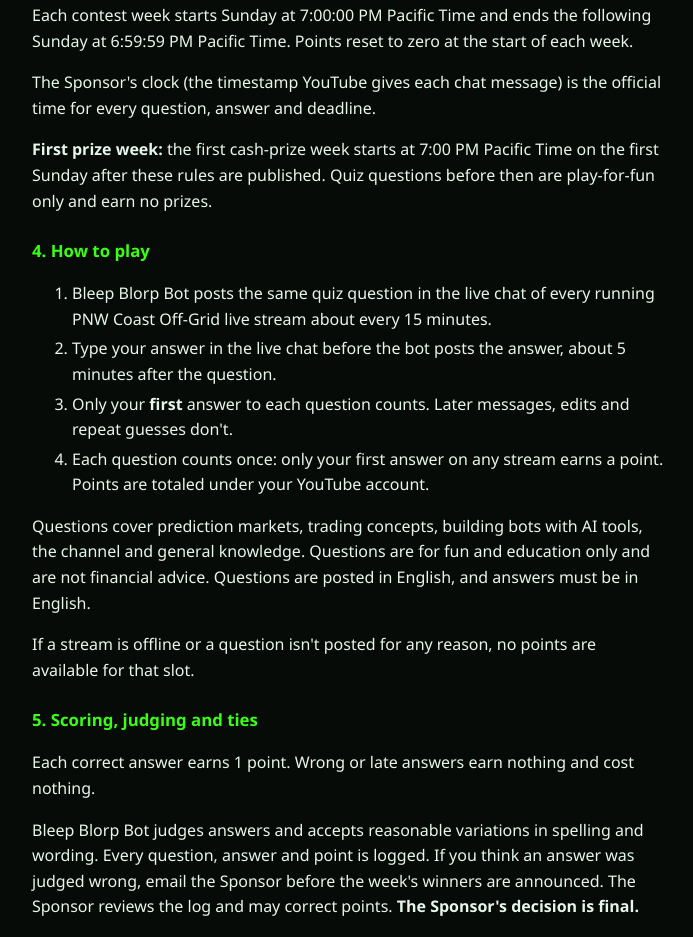
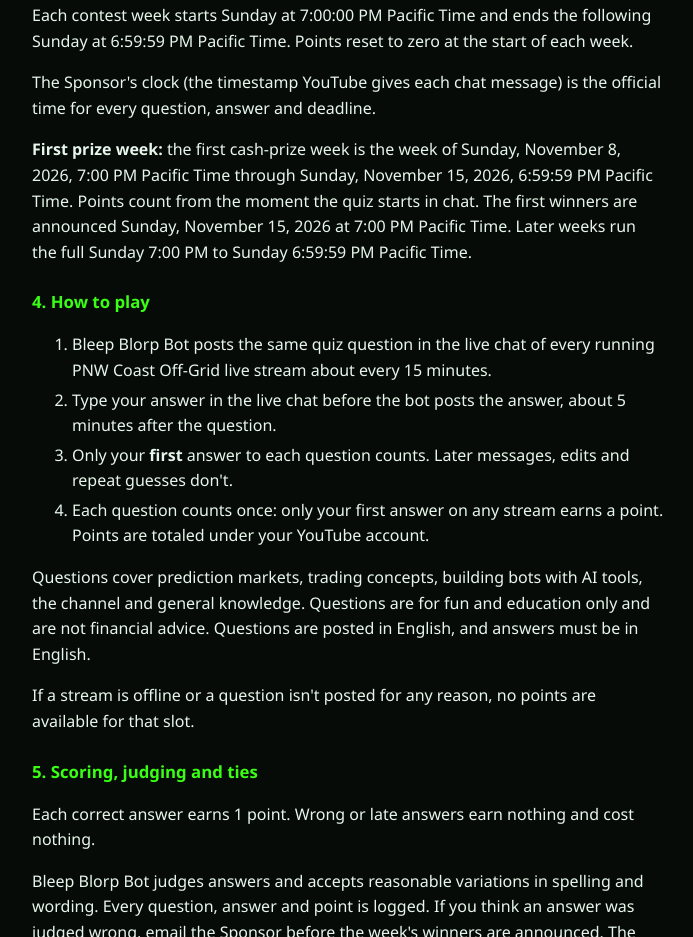
Before and after one commit to pnwcoastoffgrid-hub/pnwcoastoffgrid-hub.github.io, a plain HTML site: page quiz-rules.html in a window 1280 px wide. Shown: the part 883-1820 px from the top of the page, without its empty margins (292-985 px from the left). Drawn offline with Linux system fonts and the light colour scheme.

Commit message:
Quiz rules: first cash-prize week is Nov 8-15, 2026
Co-Authored-By: Claude Opus 5.5 <noreply@anthropic.com>
Claude-Session: https://claude.ai/code/session_017gw6VmEMjJ2it8qGeYvCVJ

```diff
--- a/quiz-rules.html
+++ b/quiz-rules.html
@@ -52,7 +52,7 @@ li { margin-bottom: 0.25rem; }
 <h2>3. Weekly contest period</h2>
 <p>Each contest week starts Sunday at 7:00:00 PM Pacific Time and ends the following Sunday at 6:59:59 PM Pacific Time. Points reset to zero at the start of each week.</p>
 <p>The Sponsor's clock (the timestamp YouTube gives each chat message) is the official time for every question, answer and deadline.</p>
-<p><strong>First prize week:</strong> the first cash-prize week starts at 7:00 PM Pacific Time on the first Sunday after these rules are published. Quiz questions before then are play-for-fun only and earn no prizes.</p>
+<p><strong>First prize week:</strong> the first cash-prize week is the week of Sunday, November 8, 2026, 7:00 PM Pacific Time through Sunday, November 15, 2026, 6:59:59 PM Pacific Time. Points count from the moment the quiz starts in chat. The first winners are announced Sunday, November 15, 2026 at 7:00 PM Pacific Time. Later weeks run the full Sunday 7:00 PM to Sunday 6:59:59 PM Pacific Time.</p>
 
 <h2>4. How to play</h2>
 <ol>
```
